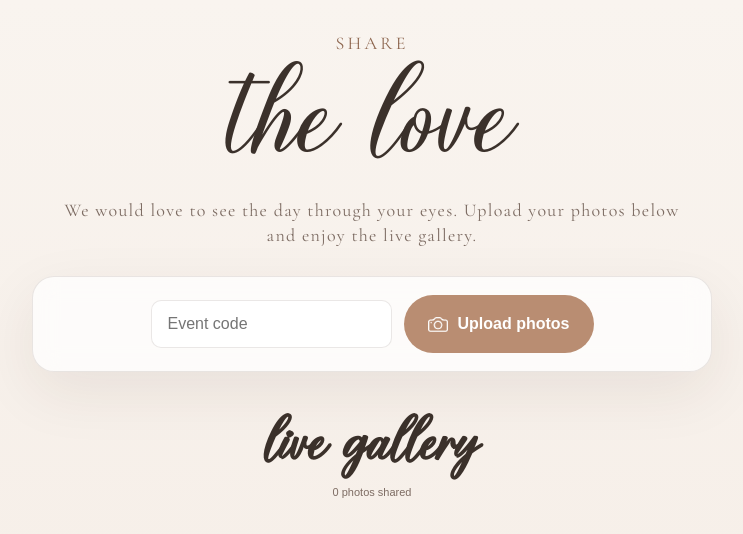
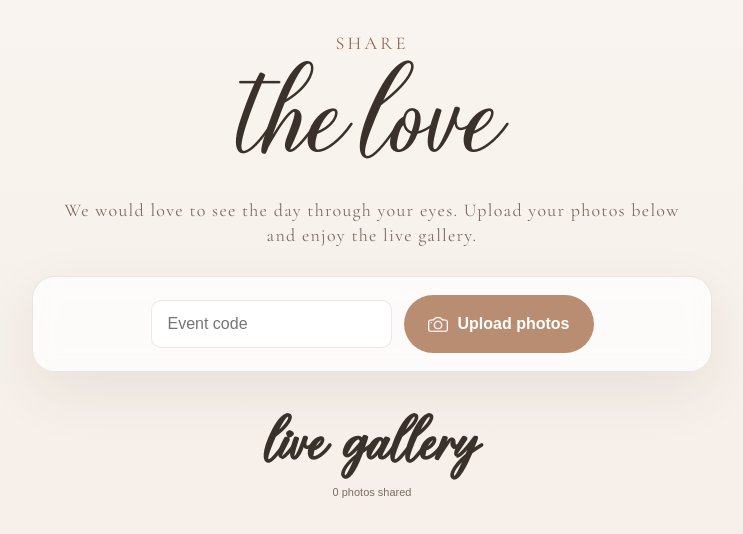
Before and after one commit to ShaunDNHQ/wedding-photos, a Next.js app: page /wedding in a window 1280 px wide. Shown: the top 534 px of the page, without its empty margins (268-1011 px from the left). Built offline with nearby package versions, Linux system fonts and the light colour scheme; no server answers.

Commit message:
Add negative word-spacing to global styles

```diff
--- a/app/globals.css
+++ b/app/globals.css
@@ -66,6 +66,7 @@ a {
   line-height: 1;
   font-family:'WeddingFont';
   font-weight:400;
+  word-spacing: -0.175em;
 }
 
 .intro {
```
